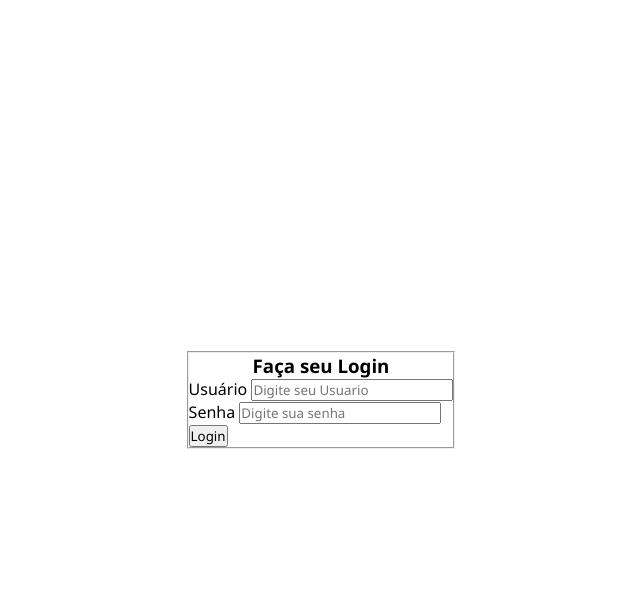
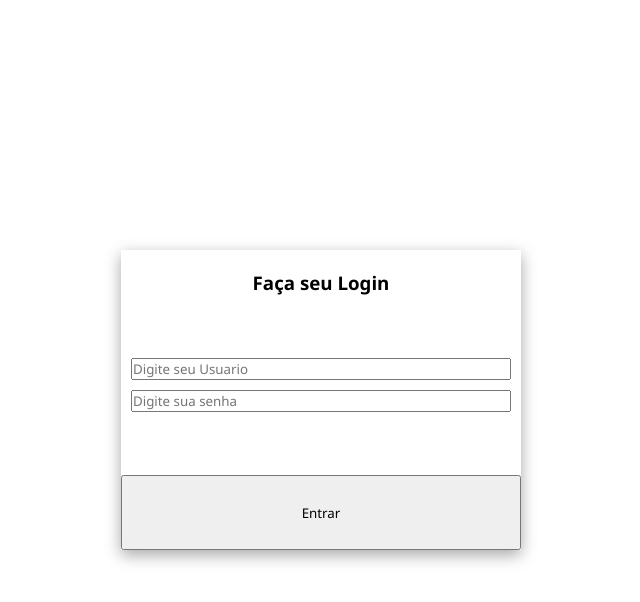
Before and after one commit to izabelcsp/projeto_turismo, a PHP site: page /admin/index.html in a window 1280 px wide. Shown: the top 602 px of the page, without its empty margins (319-959 px from the left). Run offline with PHP 8.4, Linux system fonts and the light colour scheme.

Commit message:
correção login

```diff
--- a/admin/index.html
+++ b/admin/index.html
@@ -11,28 +11,29 @@
 
 <body>
     <div id="container">
-        <fieldset>
-            <h3>Faça seu Login</h3>
+        <div class="grid-caixa">
+
             <form action="">
-
+                <h3>Faça seu Login</h3>
                 <div class="grid-login">
 
-                    <div>
-                        <label for="email">Usuário</label>
+                    <div class="input-bt">
+
                         <input type="email" name="email" id="email" placeholder="Digite seu Usuario">
                     </div>
 
-                    <div>
-                        <label for="senha">Senha</label>
+                    <div class="input-bt">
+
                         <input type="password" name="password" id="password" placeholder="Digite sua senha">
                     </div>
+
                 </div>
+                <div class="botao-entrar">
+                    <input type="submit" value="Entrar">
+                </div>
+            </form>
 
-                <input class="btn-entrar" type="submit" value="Login">
-
-            </form>
-        </fieldset>
-
+        </div>
     </div>
 </body>
 
--- a/css/login.css
+++ b/css/login.css
@@ -11,10 +11,42 @@
  display: grid;
  justify-content: center;
  align-items: center;
+
+
 }
 
+input{
+    display: grid;
+    align-items: center;
+    width: 100%;
+    height: 100%;
+
+
+}
 
 
 h3{
     text-align: center;
+    margin-top: 20px;
+
 }
+
+form{
+    display: grid;
+    box-shadow: rgba(0, 0, 0, 0.35) 0px 5px 15px;
+    width: 400px;
+    height: 300px;
+
+
+}
+
+.input-bt{
+    margin: 10px;
+}
+
+
+.grid-caixa{
+    display: grid;
+    justify-content: center;
+    align-items: center;
+}
```
